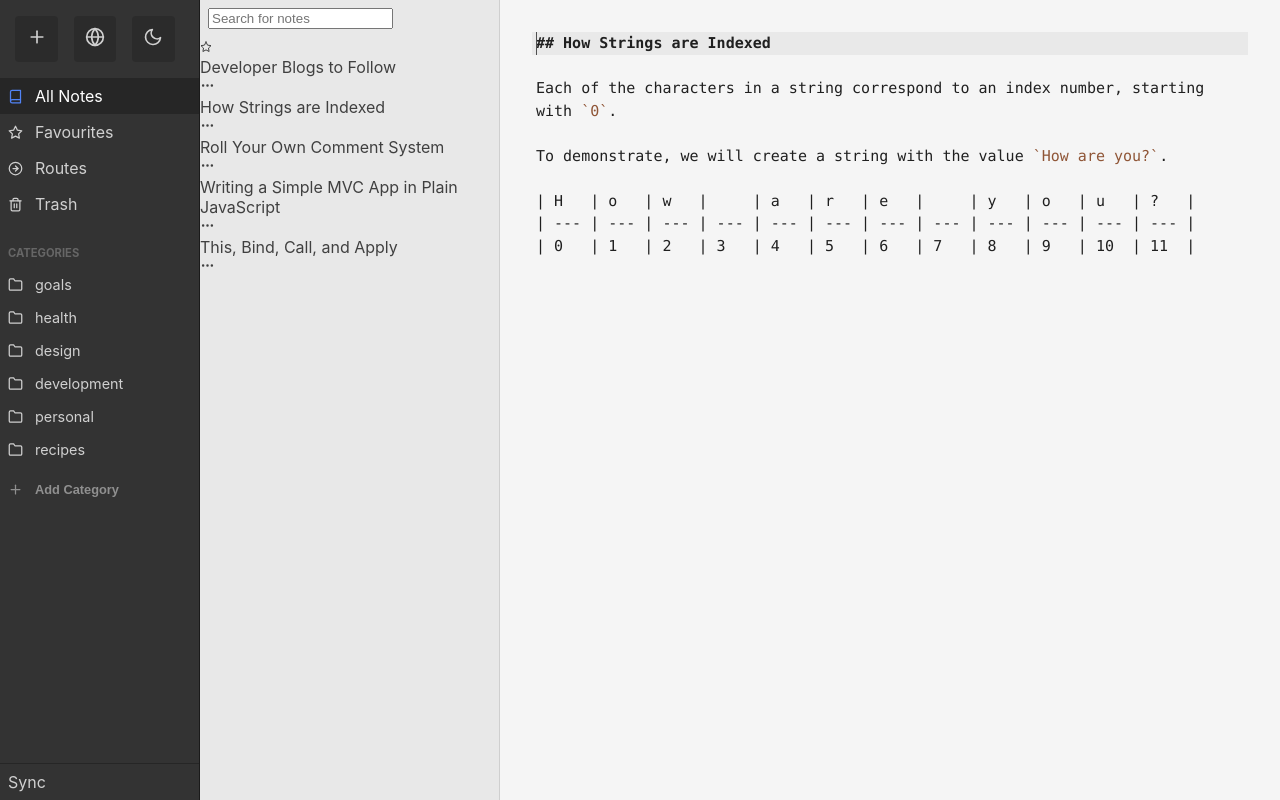
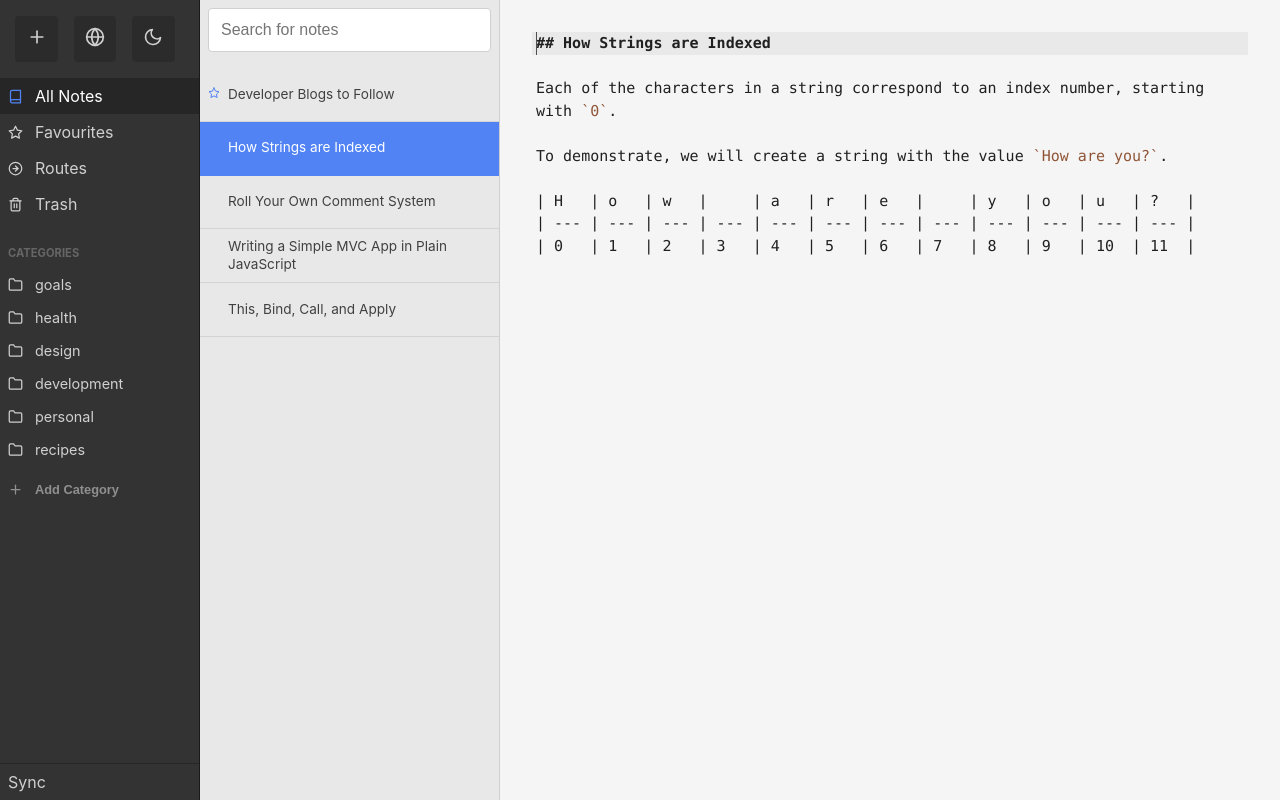
Before and after one commit to jm1200/pilot-notes, a React (Create React App) app: page / in a window 1280 px wide. Built offline with nearby package versions, Linux system fonts and the light colour scheme.

Commit message:
working on note-list styles

```diff
--- a/src/containers/SecondaryNav.tsx
+++ b/src/containers/SecondaryNav.tsx
@@ -18,6 +18,8 @@ const SecondaryNav: React.FC<ISecondaryNavProps> = props => {
     navOpen,
     noteOpen
   } = useSelector((state: RootState) => state.appState);
+
+  console.log(activeNoteId);
   const [searchValue, setSearchValue] = useState("");
 
   const showEmptyTrash = activeFolder === "trash";
@@ -56,6 +58,10 @@ const SecondaryNav: React.FC<ISecondaryNavProps> = props => {
     _setNoteOpen();
   };
 
+  const handleNoteOptionsClick = (event: React.MouseEvent, noteId: string) => {
+    console.log("todo: handle note options click", noteId);
+  };
+
   return (
     <div className={`note-sidebar ${noteOpen ? "note-open" : ""}`}>
       <div className="note-sidebar-header">
@@ -73,6 +79,7 @@ const SecondaryNav: React.FC<ISecondaryNavProps> = props => {
       </div>
       <div className="note-list">
         {filteredNotes.map(note => {
+          console.log(note.id === activeNoteId);
           let noteTitle: string | React.ReactElement = getNoteTitle(note.text);
           if (searchValue) {
             //todo: highlight note titles
@@ -102,7 +109,10 @@ const SecondaryNav: React.FC<ISecondaryNavProps> = props => {
                   </>
                 )}
               </div>
-              <div className="note-options">
+              <div
+                className="note-options"
+                onClick={event => handleNoteOptionsClick(event, note.id)}
+              >
                 <MoreHorizontal size={15} />
               </div>
             </div>
--- a/src/styles/_alternates-tool.scss
+++ b/src/styles/_alternates-tool.scss
@@ -12,6 +12,7 @@
   &.open {
     left: 0px;
     transform: translate3D(0, 0, 0);
+    z-index: 7;
   }
   .alternates-tool {
     background: $light-theme-background;
--- a/src/styles/_dark.scss
+++ b/src/styles/_dark.scss
@@ -5,13 +5,43 @@ $dark-editor: #3f3f3f;
   .main-nav {
     color: $light-font-color;
   }
+
   .note-sidebar {
     background: darken($dark-sidebar, 4%);
-    color: $light-font-color;
+    border-right: 1px solid darken($dark-sidebar, 8%);
+
+    .note-sidebar-header {
+      color: $light-font-color;
+
+      [type="search"] {
+        background: darken($dark-sidebar, 8%);
+        color: $light-font-color;
+        border: 1px solid darken($dark-sidebar, 8%);
+      }
+    }
+    .note-list {
+      .note-list-each {
+        border-bottom: 1px solid darken($dark-sidebar, 8%);
+        color: darken($light-font-color, 10%);
+
+        &:hover {
+          background: darken($dark-sidebar, 5%);
+        }
+
+        @include small-breakpoint {
+          &.active {
+            color: white;
+            background: darken($primary, 20%);
+          }
+        }
+      }
+    }
   }
+
   .editor {
     background: #222 !important;
   }
+
   .alternates-tool-container {
     .alternates-tool {
       background: $dark-sidebar;
--- /dev/null
+++ b/src/styles/_forms.scss
@@ -0,0 +1,32 @@
+%forms {
+  display: block;
+  border-radius: 4px;
+  border: 1px solid $accent-gray;
+  padding: 0.75rem;
+  outline: none;
+  margin-bottom: 0.5rem;
+  font-size: 1rem;
+  width: 100%;
+  max-width: 100%;
+}
+
+// %forms-hover {}
+
+%forms-focus {
+  outline: 0;
+  border: 1px solid lighten($primary, 15%);
+  box-shadow: 0 0 0 0.2rem rgba(0, 123, 255, 0.25);
+}
+
+#{$forms} {
+  @extend %forms;
+
+  // &:hover {
+  //   @extend %forms-hover;
+  // }
+
+  &:focus,
+  &:active {
+    @extend %forms-focus;
+  }
+}
--- a/src/styles/_note-sidebar.scss
+++ b/src/styles/_note-sidebar.scss
@@ -1,12 +1,12 @@
 .note-sidebar {
-  position: relative;
+  // position: relative;
   background: $note-sidebar-color;
   border-right: 1px solid darken($note-sidebar-color, 10%);
   height: 100vh;
 
-  @include small-breakpoint {
-    position: static;
-  }
+  // @include small-breakpoint {
+  //   position: static;
+  // }
 
   &-header {
     padding: 0.5rem;
@@ -24,4 +24,72 @@
       }
     }
   }
+
+  .note-list {
+    &-each {
+      cursor: pointer;
+      padding: 1rem 0.5rem;
+      border-bottom: 1px solid darken($note-sidebar-color, 8%);
+      display: flex;
+      align-items: center;
+      justify-content: space-between;
+      line-height: 1.3;
+
+      .note-title {
+        display: flex;
+        align-items: center;
+        width: 100%;
+
+        .icon {
+          flex: 0 0 20px;
+        }
+        .note-favorite {
+          stroke: $primary;
+        }
+      }
+
+      &:hover {
+        background: darken($note-sidebar-color, 5%);
+
+        .note-options {
+          color: $font-color;
+        }
+      }
+
+      @include small-breakpoint {
+        padding: 0.5rem;
+        font-size: 0.85rem;
+
+        &.active {
+          background: $primary;
+          color: white;
+          border-bottom: 1px solid $primary;
+        }
+        &:hover {
+          .note-options {
+            color: white;
+          }
+        }
+        .note-favorite {
+          stroke: white;
+        }
+      }
+      .note-options {
+        display: none;
+
+        @include small-breakpoint {
+          display: block;
+          font-size: 1rem;
+          color: transparent;
+          padding: 0.5rem;
+          z-index: 1;
+          cursor: pointer;
+        }
+
+        &.active {
+          color: $font-color;
+        }
+      }
+    }
+  }
 }
--- a/src/styles/index.scss
+++ b/src/styles/index.scss
@@ -11,3 +11,4 @@
 @import "new-moon";
 @import "alternates-tool";
 @import "buttons";
+@import "forms";
```
